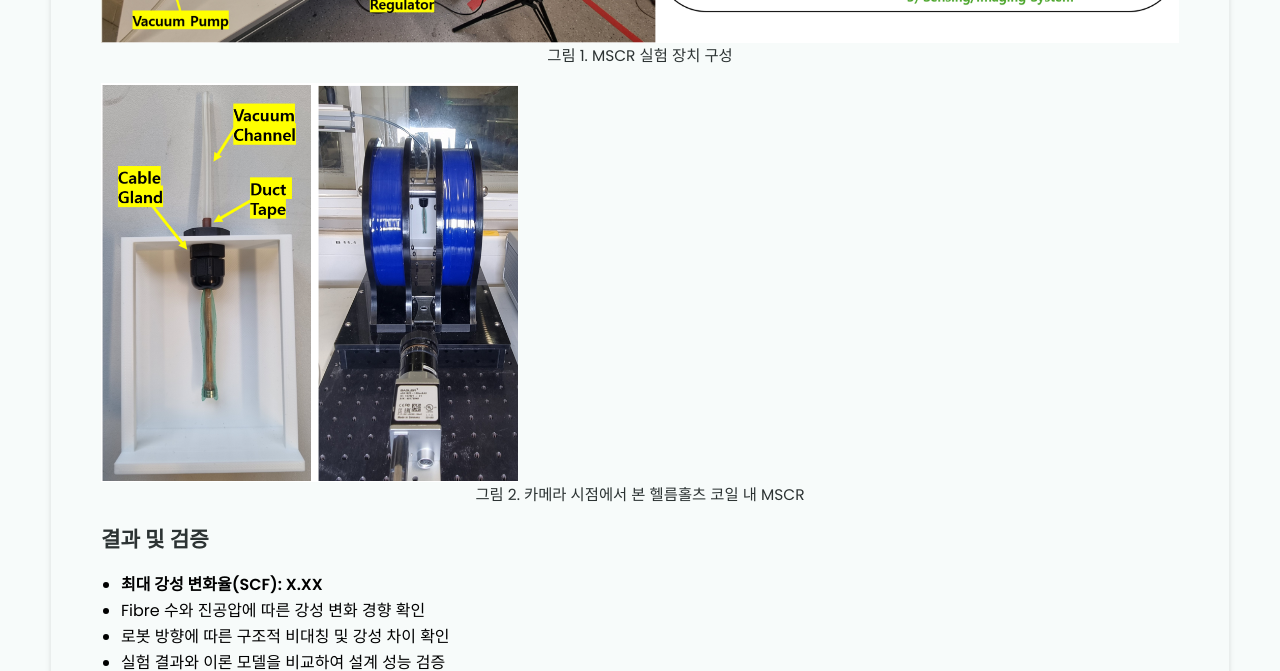
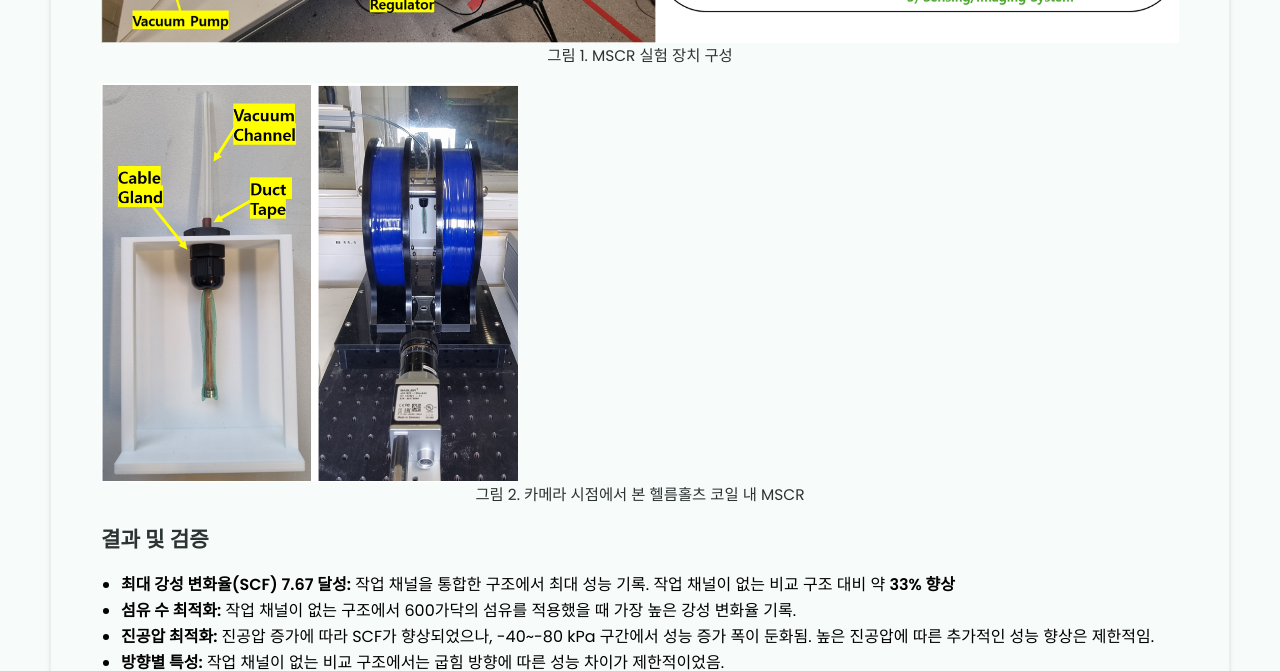
Before and after one commit to border3033/border3033.github.io, a Jekyll site: the page built from _projects/최소침습 로봇/index.md, in a window 1280 px wide and 1400 px high, scrolled down 1681 px. Shown: the top 671 px of the window. Built offline with Jekyll 4.4.1, drawn with Linux system fonts in a browser that asks for light colours; some of the changed text lies outside the part shown; grey boxes are pictures that could not be loaded.

Commit message:
Update index.md

```diff
--- a/_projects/최소침습 로봇/index.md
+++ b/_projects/최소침습 로봇/index.md
@@ -39,7 +39,7 @@ main-image: /MSCR main.png
 
 - MSCR 내부에 **Fibre Jamming 기반 가변 강성 구조** 설계 및 통합
 - TPE sleeve, 구리 섬유, NdFeB 자석을 활용하여 **직접 제조**
-- 섬유 수, 진공압, 굽힘 방향을 변화시키는 **파라메트릭 실험 수행**
+- 섬유 수, 진공압, 굽힘 방향 및 작업 채널 유무에 따른 강성 변화 분석 (**파라메트릭 실험 수행**)
 - MATLAB을 활용한 변형 **데이터 분석** 및 Soft/Rigid 상태의 강성 변화 정량화
 - 이론 모델과 실험 결과 비교를 통한 **성능 검증**
 
@@ -59,9 +59,19 @@ main-image: /MSCR main.png
 
 ## 결과 및 검증
 
-- **최대 강성 변화율(SCF): X.XX**
-- Fibre 수와 진공압에 따른 강성 변화 경향 확인
-- 로봇 방향에 따른 구조적 비대칭 및 강성 차이 확인
-- 실험 결과와 이론 모델을 비교하여 설계 성능 검증
+- **최대 강성 변화율(SCF) 7.67 달성:** 작업 채널을 통합한 구조에서 최대 성능 기록. 작업 채널이 없는 비교 구조 대비 약 **33% 향상**
+- **섬유 수 최적화:** 작업 채널이 없는 구조에서 600가닥의 섬유를 적용했을 때 가장 높은 강성 변화율 기록.
+- **진공압 최적화:** 진공압 증가에 따라 SCF가 향상되었으나, -40~-80 kPa 구간에서 성능 증가 폭이 둔화됨. 높은 진공압에 따른 추가적인 성능 향상은 제한적임.
+- **방향별 특성:** 작업 채널이 없는 비교 구조에서는 굽힘 방향에 따른 성능 차이가 제한적이었음.
+- **TPE 기반 제작:** 두께 38 μm의 TPE 필름과 섬유 재밍을 결합하여 가변 강성 구현 및 구조 맞춤화 가능성 확인.
 
 {% include image-gallery.html images="https://raw.githubusercontent.com/border3033/border3033.github.io/main/_projects/최소침습%20로봇/섬유수비교.png" height="400" %}
+
+## 연구 한계 및 향후 개선
+
+- **제작 공정:** 구조적 비대칭에 따른 방향 의존성을 개선하고, 제작 시간 단축 및 공정 재현성 확보 필요
+- **소형화:** 실제 최소침습 의료 환경에 적합한 로봇 직경 축소 필요
+- **안전성:** 인체 내 적용을 위한 적정 진공압 및 작동 안전성 검증 필요
+- **제어 성능:** 정밀 조향 및 복잡한 인체 환경에서의 이동·제어 기술 고도화 필요
+
+-
```
